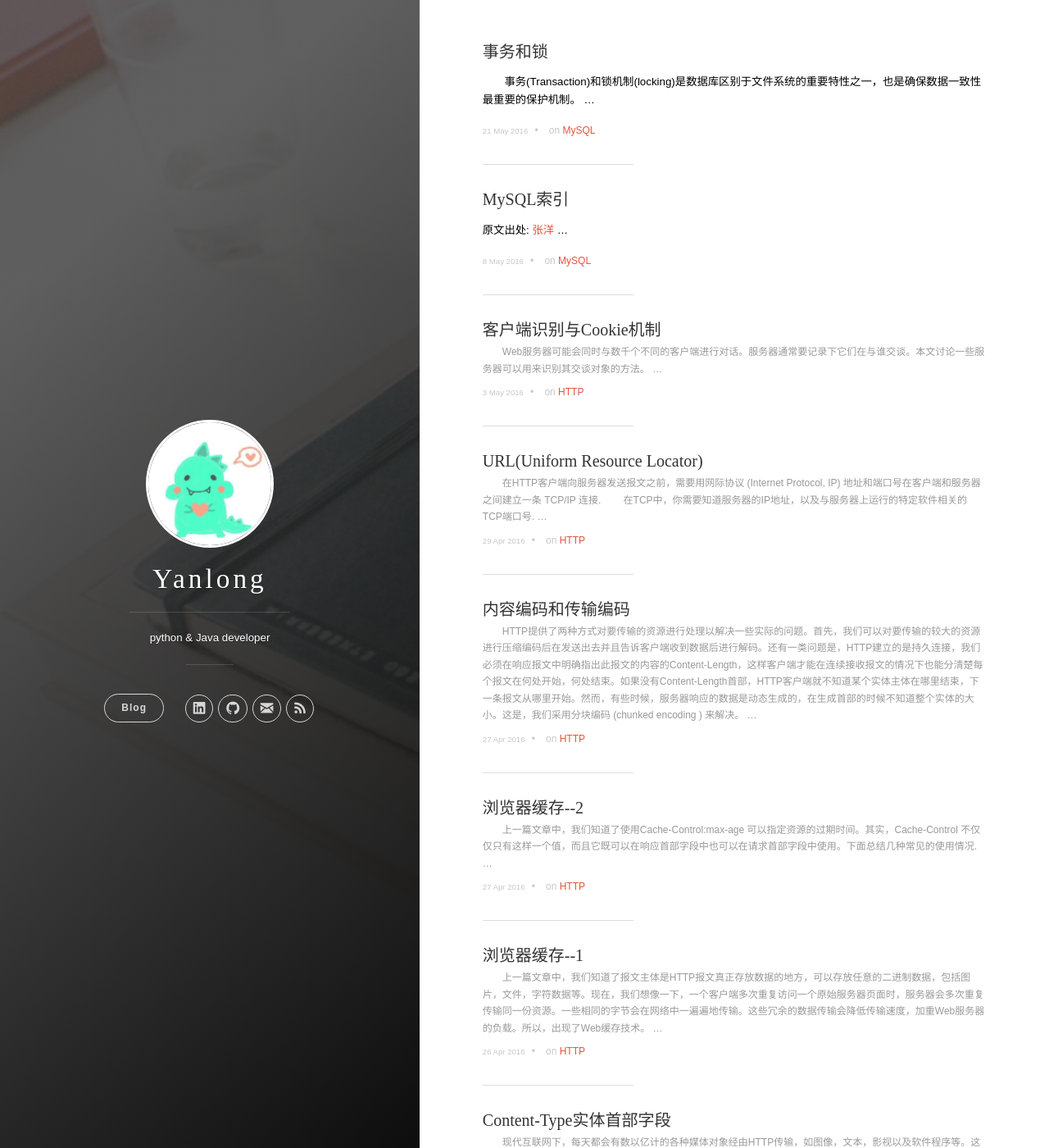
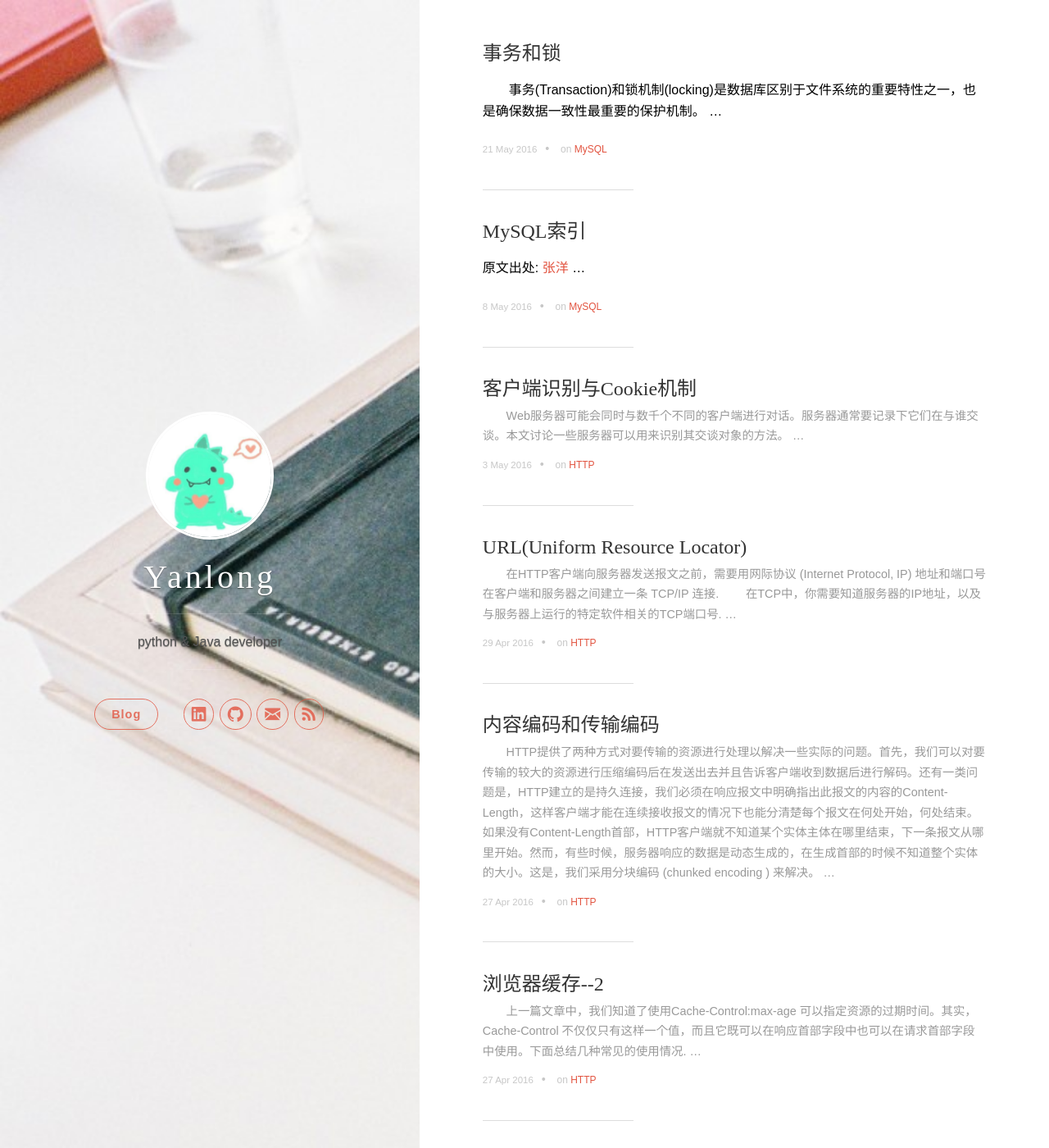
Before and after one commit to CYanLong/CYanLong.github.io, a Jekyll site: the page built from index.html, in a window 1280 px wide and 1400 px high. Shown: the whole window at 82% size. Built offline with Jekyll 4.4.1, drawn with Linux system fonts in a browser that asks for light colours; nearby versions of some CDN libraries; the list of posts is cut into pages by our own code.

Commit message:
哈哈哈,太棒了

```diff
--- a/css/uno.css
+++ b/css/uno.css
@@ -928,7 +928,7 @@ html {
 
 body {
 	font-family: "Raleway", sans-serif;
-	font-size: 10pt;
+	font-size: 12pt;
 	 }
 
 ::selection {
@@ -1219,7 +1219,7 @@ hr {
 	width: 40%;
 	max-width: 530px; }
 
-.panel-cover--overlay {
+/*.panel-cover--overlay {
 	display: block;
 	position: absolute;
 	z-index: 0;
@@ -1230,7 +1230,7 @@ hr {
 	background-color: rgba(68, 68, 68, 0.6);
 	background-image: -webkit-linear-gradient(-410deg, rgba(68, 68, 68, 0.6) 20%, rgba(0, 0, 0, 0.9));
 	background-image: linear-gradient(140deg,rgba(68, 68, 68, 0.6) 20%, rgba(0, 0, 0, 0.9)); }
-
+*/
 .panel-cover__logo {
 	margin-bottom: .2em; }
 
@@ -1274,7 +1274,7 @@ hr {
 .panel-inverted {
 	font-weight: 100;
 	text-align: center;
-	color: #FFF;
+	color: #555555;
 	text-shadow: 0 1px 1px rgba(0, 0, 0, 0.4); }
 	.panel-inverted a {
 		color: #FFF; }
@@ -1382,8 +1382,8 @@ nav {
 	.navigation__item a {
 		display: block;
 		position: relative;
-		border-color: #FFF;
-		color: #FFF;
+		/*border-color: #FFF;
+		color: #FFF;*/
 		opacity: .8; }
 		.navigation__item a:hover {
 			color: #FFF;
```
